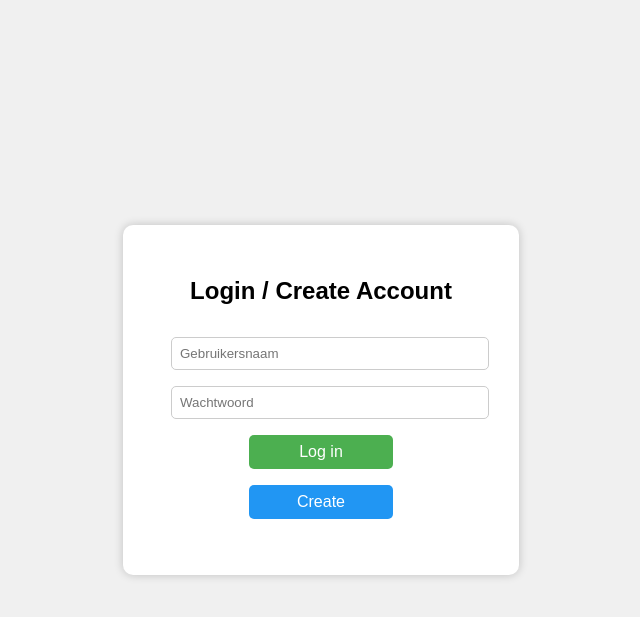
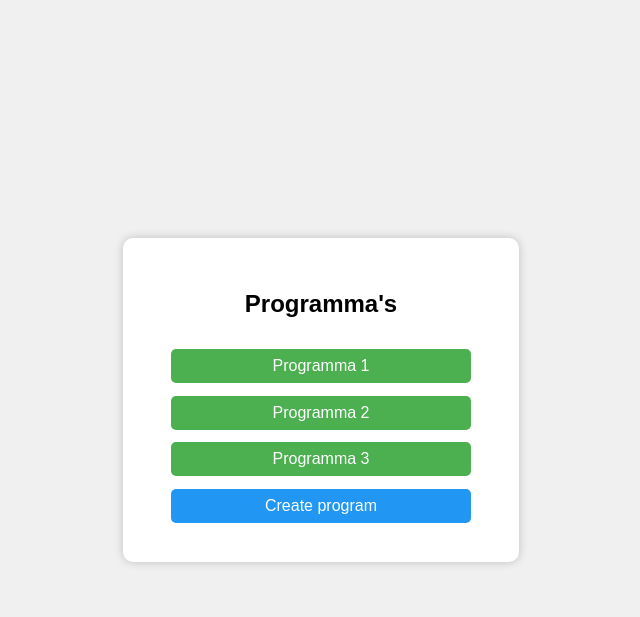
Before and after one commit to CruZxPog/Integratieproject-Pancake-Science, a Python web app: template project/python/front-end/templates/index.html in a window 1280 px wide. Shown: the top 617 px of the page, without its empty margins (319-959 px from the left). Run offline with Jinja, Linux system fonts and the light colour scheme; the template is opened without the code that fills it, so the values that code supplies are empty.

Commit message:
Update index.html

```diff
--- a/project/python/front-end/templates/index.html
+++ b/project/python/front-end/templates/index.html
@@ -4,7 +4,8 @@
 <head>
     <meta charset="UTF-8">
     <meta name="viewport" content="width=device-width, initial-scale=1.0">
-    <title>Login Pagina</title>
+    <title>Dashboard</title>
+
     <style>
         body {
             font-family: Arial, sans-serif;
@@ -29,18 +30,10 @@
             margin-bottom: 1.5rem;
         }
 
-        .login-container input {
+        .login-container button {
             width: 100%;
             padding: 0.5rem;
-            margin: 0.5rem 0;
-            border-radius: 5px;
-            border: 1px solid #ccc;
-        }
-
-        .login-container button {
-            width: 48%;
-            padding: 0.5rem;
-            margin: 0.5rem 1%;
+            margin: 0.4rem 0;
             border: none;
             border-radius: 5px;
             background-color: #4CAF50;
@@ -56,32 +49,40 @@
 </head>
 
 <body>
+
     <div class="login-container">
-        <h2>Login / Create Account</h2>
-        <input type="text" id="username" placeholder="Gebruikersnaam">
-        <input type="password" id="password" placeholder="Wachtwoord">
-        <div>
-            <button onclick="login()">Log in</button>
-            <button class="create" onclick="goToCreate()">Create</button>
-        </div>
-        <p id="message" style="color:red; margin-top:1rem;"></p>
+        <h2>Programma's</h2>
+
+        <div id="programList"></div>
+
+        <button class="create" onclick="createProgram()">Create program</button>
     </div>
 
     <script>
-        function login() {
-            const user = document.getElementById('username').value;
-            const pass = document.getElementById('password').value;
-            if (user && pass) {
-                window.location.href = "dashboard.html";
-            } else {
-                document.getElementById('message').innerText = "Vul gebruikersnaam en wachtwoord in.";
-            }
+        let programCount = localStorage.getItem("programCount")
+            ? parseInt(localStorage.getItem("programCount"))
+            : 3;
+
+        const programList = document.getElementById("programList");
+
+        // bestaande programma’s laden
+        for (let i = 1; i <= programCount; i++) {
+            addProgramButton(i);
         }
 
-        function goToCreate() {
-            window.location.href = "create.html";
+        function createProgram() {
+            programCount++;
+            localStorage.setItem("programCount", programCount);
+            addProgramButton(programCount);
+        }
+
+        function addProgramButton(number) {
+            const btn = document.createElement("button");
+            btn.innerText = "Programma " + number;
+            programList.appendChild(btn);
         }
     </script>
+
 </body>
 
 </html>
```
